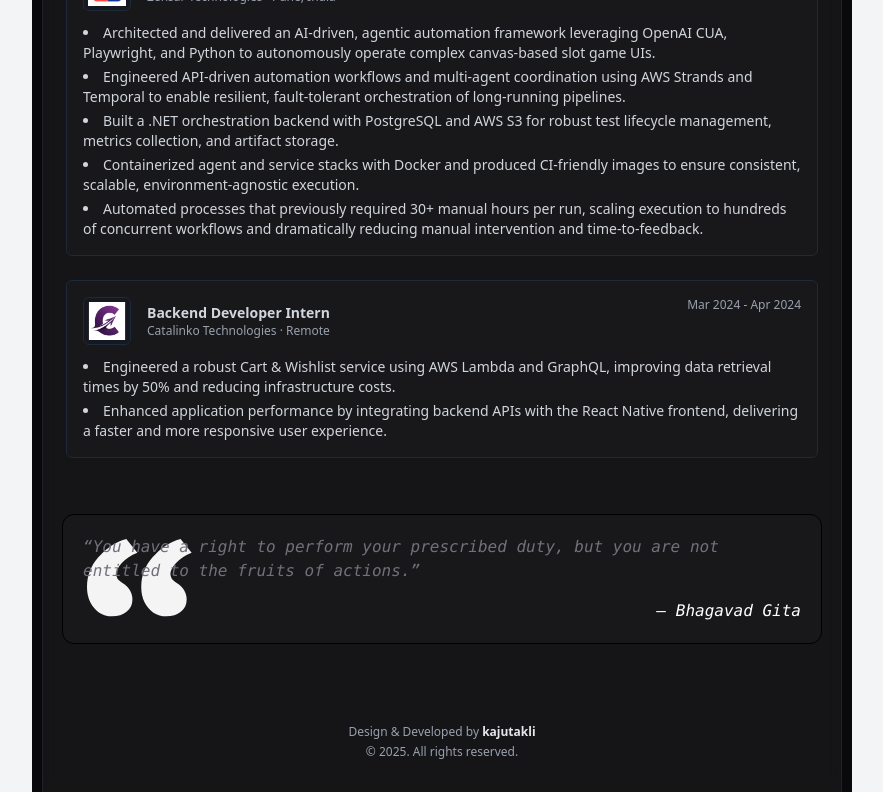
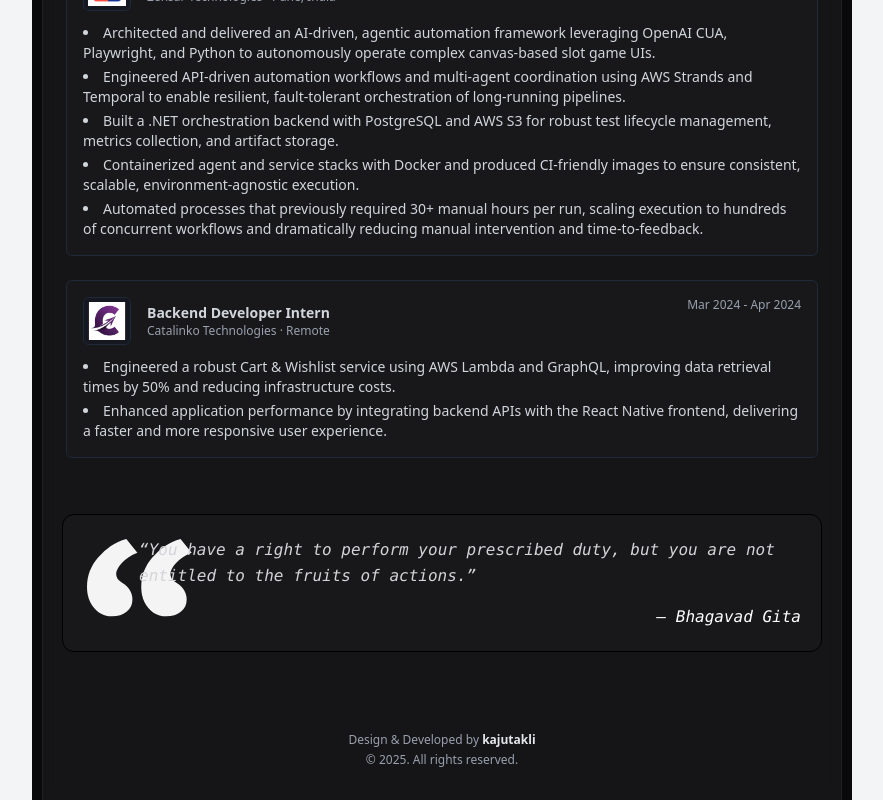
Before and after one commit to imrushikesh77/kajutakli, a React (Vite) app: page / in a window 1280 px wide. Shown: the part 929-1729 px from the top of the page, without its empty margins (198-1081 px from the left). Built offline with nearby package versions, Linux system fonts and the light colour scheme.

Commit message:
fix(Quote): fixes alignment.

```diff
--- a/src/components/Quote.jsx
+++ b/src/components/Quote.jsx
@@ -9,18 +9,21 @@ export default function Quote({
                 width="105"
                 height="78"
                 viewBox="0 0 105 78"
-                className="absolute top-6 left-6 fill-zinc-100 dark:fill-white/20"
+                className="absolute top-6 left-6 fill-zinc-100 dark:fill-white/20 z-0 pointer-events-none"
             >
                 <path d="M25.086 77.292c-4.821 0-9.115-1.205-12.882-3.616-3.767-2.561-6.78-6.102-9.04-10.622C1.054 58.534 0 53.411 0 47.686c0-5.273.904-10.396 2.712-15.368 1.959-4.972 4.746-9.567 8.362-13.786a59.042 59.042 0 0 1 12.43-11.3C28.325 3.917 33.599 1.507 39.324 0l11.074 13.786c-6.479 2.561-11.677 5.951-15.594 10.17-3.767 4.219-5.65 7.835-5.65 10.848 0 1.356.377 2.863 1.13 4.52.904 1.507 2.637 3.089 5.198 4.746 3.767 2.41 6.328 4.972 7.684 7.684 1.507 2.561 2.26 5.5 2.26 8.814 0 5.123-1.959 9.19-5.876 12.204-3.767 3.013-8.588 4.52-14.464 4.52Zm54.24 0c-4.821 0-9.115-1.205-12.882-3.616-3.767-2.561-6.78-6.102-9.04-10.622-2.11-4.52-3.164-9.643-3.164-15.368 0-5.273.904-10.396 2.712-15.368 1.959-4.972 4.746-9.567 8.362-13.786a59.042 59.042 0 0 1 12.43-11.3C82.565 3.917 87.839 1.507 93.564 0l11.074 13.786c-6.479 2.561-11.677 5.951-15.594 10.17-3.767 4.219-5.65 7.835-5.65 10.848 0 1.356.377 2.863 1.13 4.52.904 1.507 2.637 3.089 5.198 4.746 3.767 2.41 6.328 4.972 7.684 7.684 1.507 2.561 2.26 5.5 2.26 8.814 0 5.123-1.959 9.19-5.876 12.204-3.767 3.013-8.588 4.52-14.464 4.52Z" />
             </svg>
 
-            <p className="z-10 relative italic text-pretty font-mono font-medium text-zinc-500 dark:text-dark-white-300">
-                “{text}”
-            </p>
+            {/* content aligned to the right of the SVG and vertically centered */}
+            <div className="relative z-10 pl-24 flex flex-col justify-center min-h-[96px]">
+                <p className="relative -ml-10 z-20 italic text-pretty font-mono font-medium text-zinc-300 dark:text-dark-white-300 leading-relaxed">
+                    “{text}”
+                </p>
 
-            <p className="mt-4 text-right italic text-pretty text-white font-mono text-highlight">
-                — {author}
-            </p>
+                <p className="mt-4 text-right italic text-pretty text-white font-mono text-highlight">
+                    — {author}
+                </p>
+            </div>
         </div>
     );
 }
```
